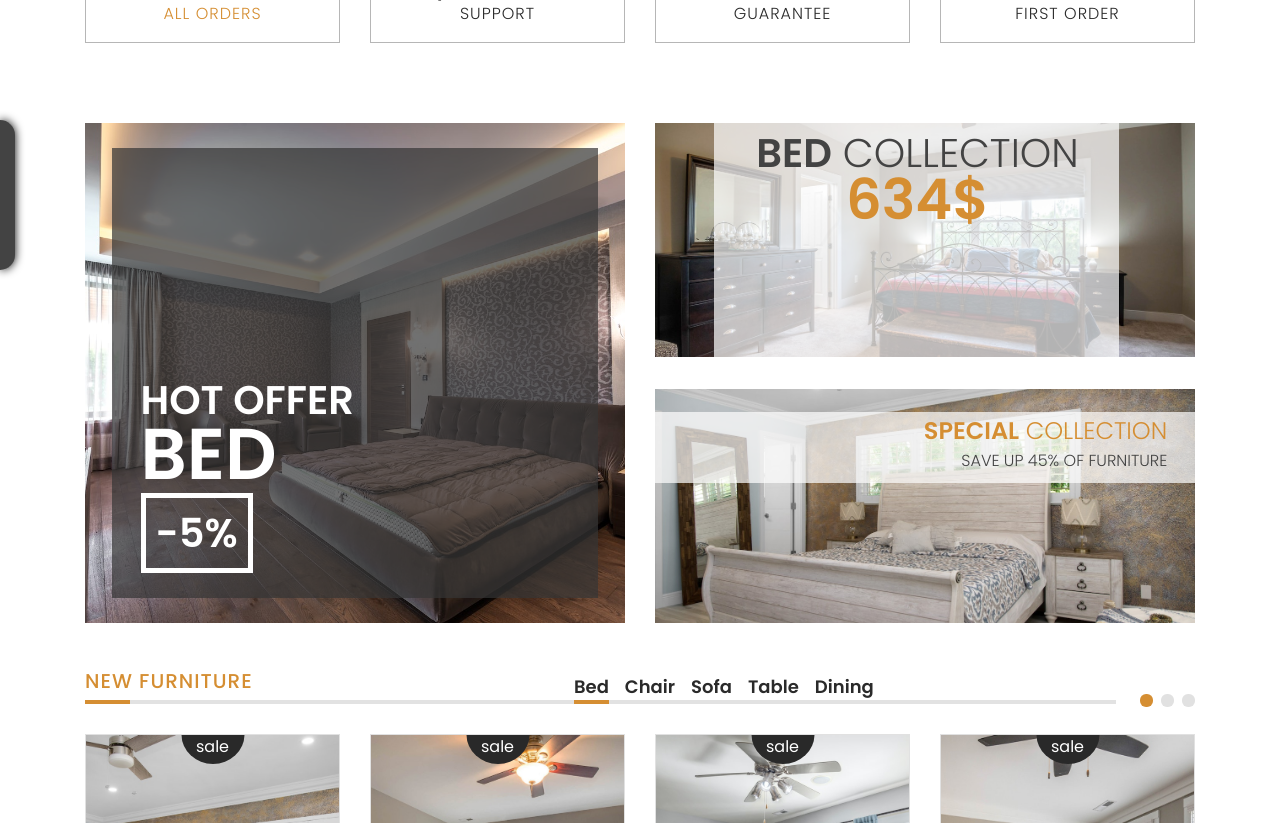
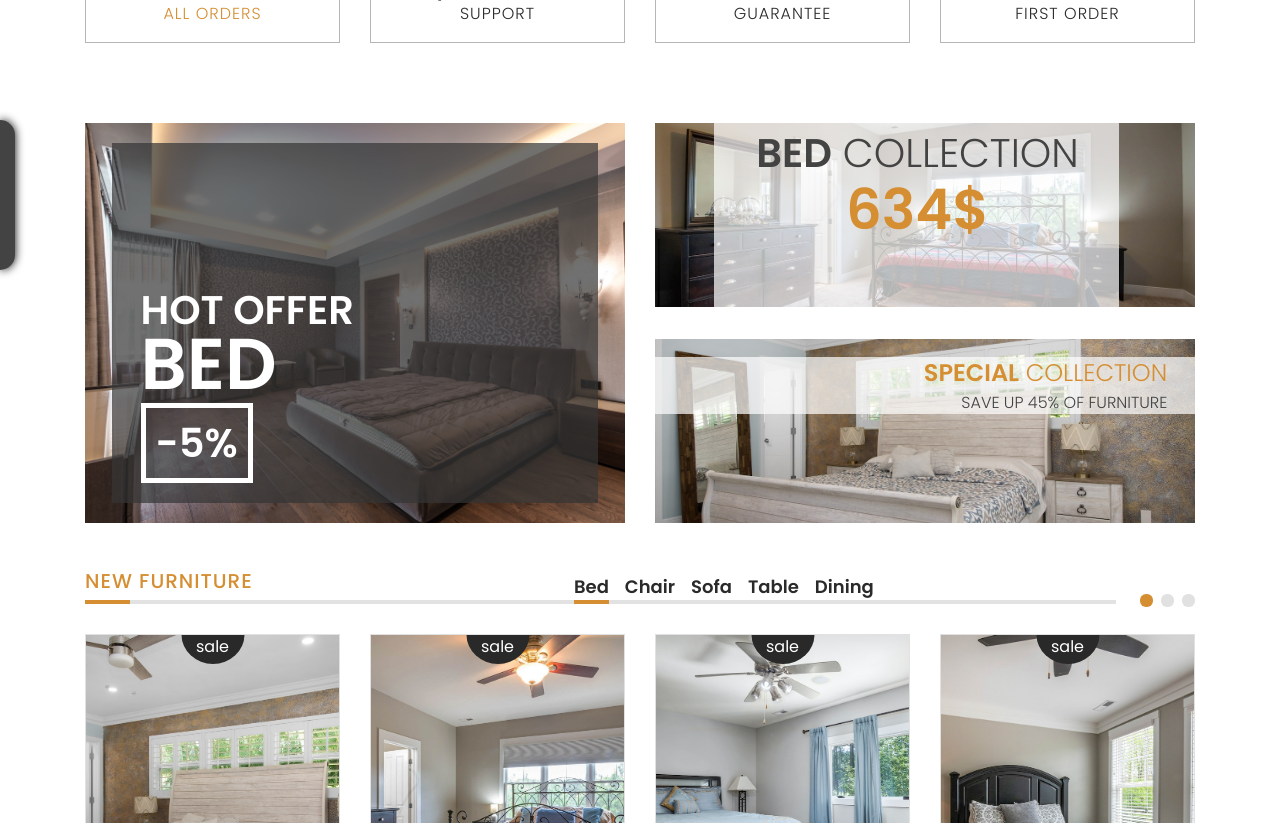
Before and after one commit to iMdPd/reactTeamProject, a React (Create React App) app: page / in a window 1280 px wide. Shown: the part 480-1303 px from the top of the page. Built offline with nearby package versions, Linux system fonts and the light colour scheme.

Commit message:
Change height of mainBox, correct padding

```diff
--- a/src/components/features/SaleBoxes/SaleBoxes.module.scss
+++ b/src/components/features/SaleBoxes/SaleBoxes.module.scss
@@ -4,7 +4,7 @@
   margin-bottom: 2rem;
 
   .mainBox {
-    height: 500px;
+    height: 400px;
     display: inline-block;
     &:first-child {
       padding-left: 0;
@@ -16,7 +16,7 @@
 
     &:first-child::after {
       content: "";
-      background-color: $header-bg;
+      background-color: $sb-image-overlay-dark;
       display: block;
       height: 90%;
       width: 90%;
@@ -33,7 +33,7 @@
 
       &:after {
         content: "";
-        background-color: $light-text-color;
+        background-color: $sb-image-overlay-light;
         display: block;
         height: 100%;
         width: 75%;
@@ -52,7 +52,7 @@
         .collection {
           font-weight: 300;
           font-size: 2.5rem;
-          color: $header-topbar-bg;
+          color: $sb-description-text-dark;
           margin: 0;
         }
 
@@ -62,7 +62,7 @@
           color: $primary;
           margin: 0;
           position: relative;
-          top: -25px;
+          top: -15px;
         }
       }
     }
@@ -73,9 +73,9 @@
 
       &:after {
         content: "";
-        background-color: $light-text-color;
+        background-color: $sb-image-overlay-light;
         display: block;
-        height: 30%;
+        height: 31%;
         width: 100%;
         opacity: 0.7;
         top: -90%;
@@ -83,14 +83,14 @@
       }
 
       .saleDescription {
-        bottom: 30%;
+        bottom: 27%;
         right: 5%;
       }
     }
 
     .saleDescription {
       font-weight: 600;
-      color: #ffffff;
+      color: $sb-description-text-light;
       position: absolute;
       bottom: 10%;
       left: 10%;
@@ -124,7 +124,7 @@
       text-align: end;
       font-weight: 300;
       font-size: 1.5rem;
-      color: $primary;
+      color: $sb-description-text-highlight;
       margin: 0;
 
       span {
@@ -135,7 +135,7 @@
     .describeCollection {
       text-align: end;
       font-weight: 300;
-      color: $header-topbar-bg;
+      color: $sb-description-text-dark;
       margin: 0;
     }
   }
--- a/src/styles/settings.scss
+++ b/src/styles/settings.scss
@@ -14,10 +14,10 @@ $semi-white: #e1e1e1;
 $azure-white: #f4f5f7;
 $darker-azure-white: #e0e3ed;
 $pure-white: #ffffff;
-$orange-gold: #d58e32;          // primary
+$orange-gold: #d58e32; // primary
 $transparent: transparent;
 
-$red: red;                     // FOR TEST ONLY
+$red: red; // FOR TEST ONLY
 
 // Components Variables Main
 $primary: $orange-gold;
@@ -76,6 +76,13 @@ $ps-border-select-bg: $transparent;
 $ps-border-placeholder-color: $black-grey;
 $ps-border-button-bg: $transparent;
 
+// features/SaleBoxes
+$sb-image-overlay-dark: $dark-grey;
+$sb-image-overlay-light: $pure-white;
+$sb-description-text-dark: $standard-grey;
+$sb-description-text-light: $pure-white;
+$sb-description-text-highlight: $orange-gold;
+
 // layout/CompanyClaim
 $cc-phone-number-color: $smoke-grey;
 $cc-cart-icon: $pure-white;
@@ -122,7 +129,6 @@ $footer-copyright-color: $light-grey;
 $footer-social-media-color: $light-grey;
 $footer-social-medi-hover-color: $orange-gold;
 
-
 // After merge
 
 $primary: #d58e32;
@@ -150,14 +156,13 @@ $animation-time-btn: 0.25s;
 // choose number of iteration or "infinite"
 $animation-iteration-count: infinite;
 
-
 @keyframes pulsing-bg {
   50% {
     background-color: $animation-bg;
     border-color: $animation-bg;
   }
   100% {
-    background-color:$primary;
+    background-color: $primary;
   }
 }
 
@@ -167,7 +172,7 @@ $animation-iteration-count: infinite;
     font-size: 14px;
   }
   100% {
-    color:$primary;
+    color: $primary;
   }
 }
 
@@ -177,7 +182,7 @@ $animation-iteration-count: infinite;
     font-size: 26px;
   }
   100% {
-    color:$primary;
+    color: $primary;
   }
 }
 
```
